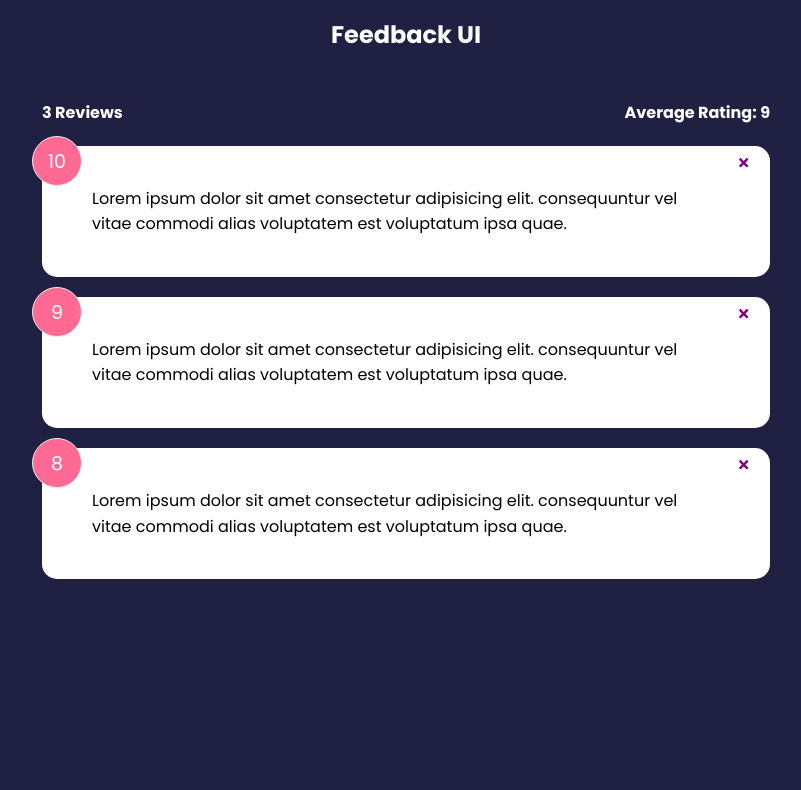
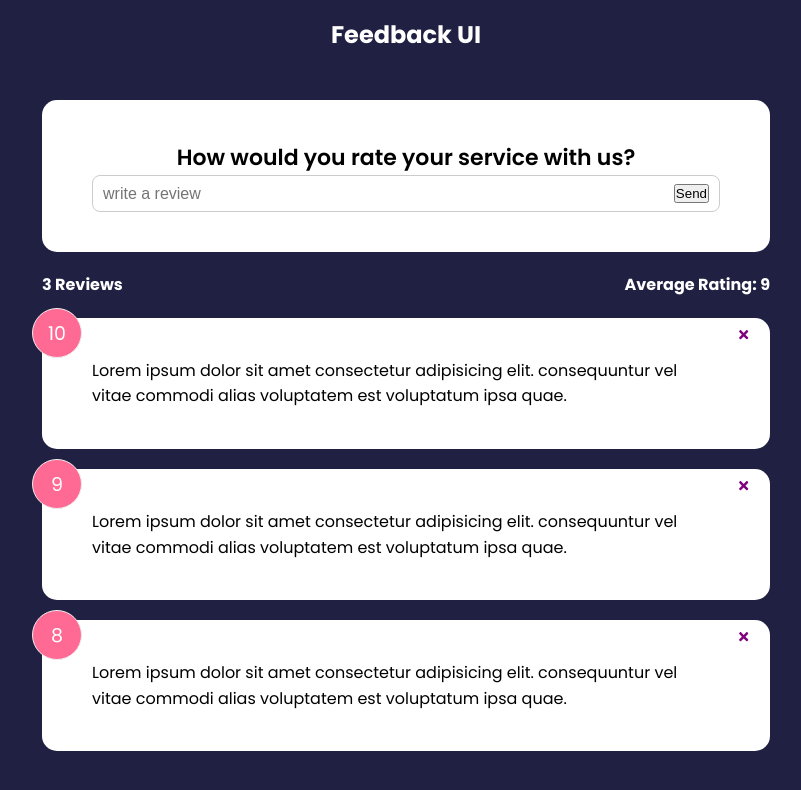
Before and after one commit to canopus-m-satoshi/feedback-app, a React (Create React App) app: page / in a window 1280 px wide. Shown: the top 790 px of the page, without its empty margins (234-1035 px from the left). Built offline with nearby package versions, Linux system fonts and the light colour scheme; the HTML template or start-up script is replaced by a standard one.

Commit message:
19. Form Input & State

```diff
--- a/src/App.js
+++ b/src/App.js
@@ -3,6 +3,7 @@
 import FeedbackList from './components/FeedbackList'
 import FeedbackStats from './components/FeedbackStats'
 import FeedbackData from './data/FeedbackData'
+import FeedbackForm from './components/FeedbackForm'
 
 function App() {
   const [feedback, setFeedback] = useState(FeedbackData)
@@ -17,6 +18,7 @@
     <>
       <Header />
       <div className="container">
+        <FeedbackForm />
         <FeedbackStats feedback={feedback} />
         <FeedbackList feedback={feedback} handleDelete={deleteFeedback} />
       </div>
--- /dev/null
+++ b/src/components/FeedbackForm.jsx
@@ -0,0 +1,31 @@
+import { useState } from 'react'
+import Card from './shared/Card'
+
+function FeedbackForm() {
+  const [text, setText] = useState('')
+
+  const handleTextChange = (e) => {
+    setText(e.target.value)
+  }
+
+  return (
+    <Card>
+      <form>
+        <h2>How would you rate your service with us?</h2>
+        {/* @todo - rating select component */}
+
+        <div className="input-group">
+          <input
+            onChange={handleTextChange}
+            type="text"
+            placeholder="write a review"
+            value={text}
+          />
+          <button type="submit">Send</button>
+        </div>
+      </form>
+    </Card>
+  )
+}
+
+export default FeedbackForm
```
